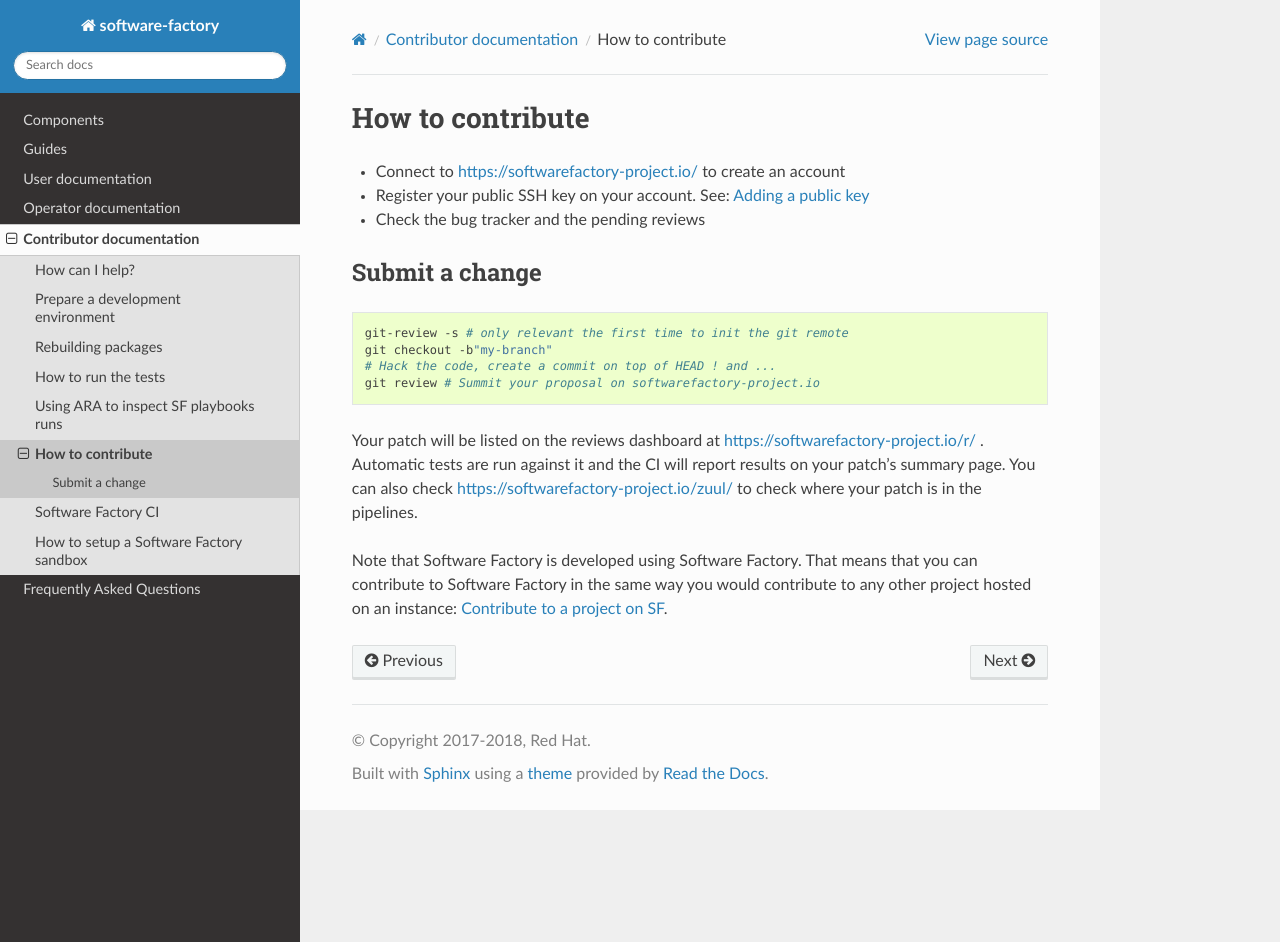
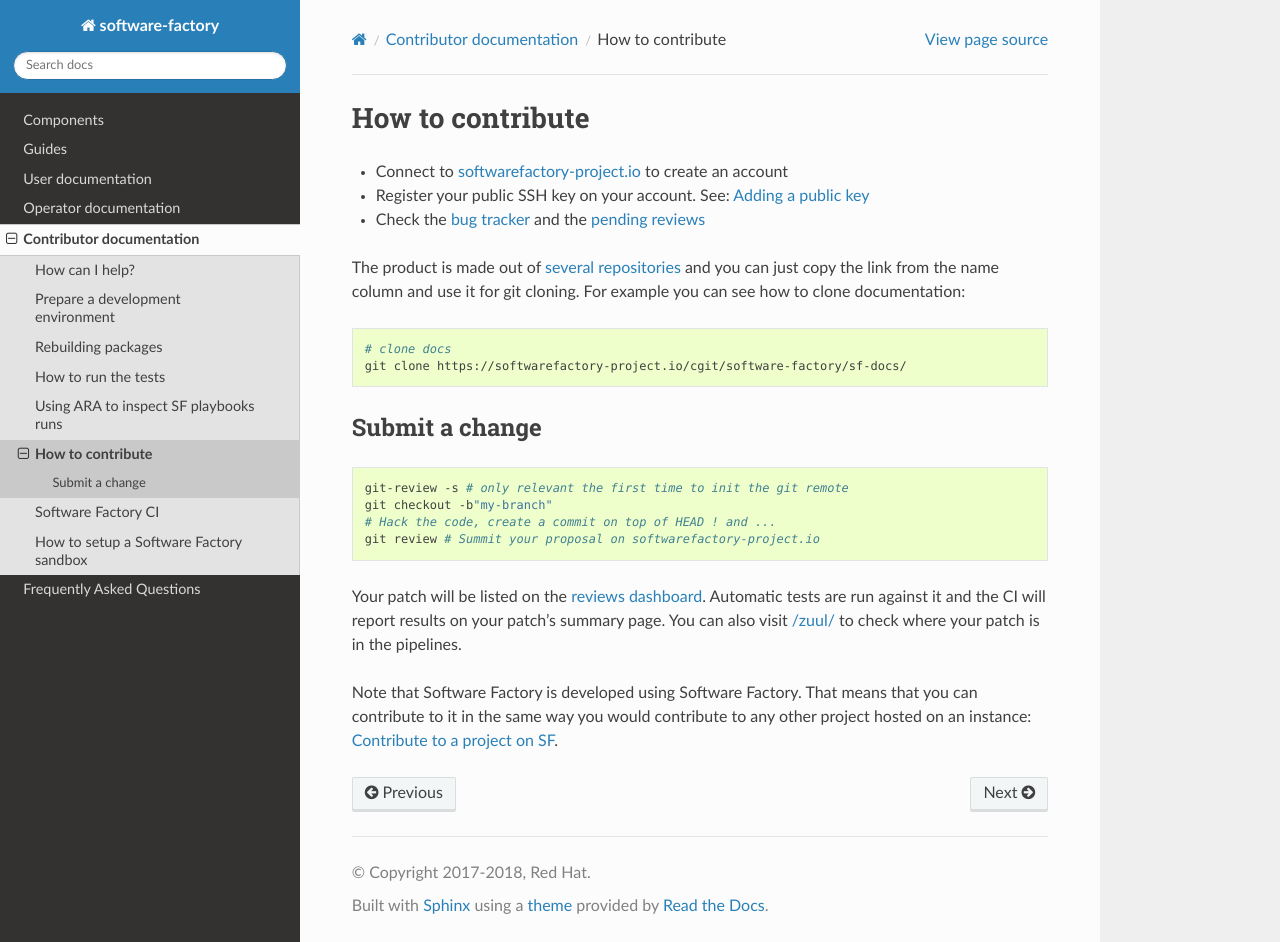
Before and after one commit to softwarefactory-project/sf-docs, a Sphinx documentation site: the page built from docs/contributor/how_to_contribute.rst, in a window 1280 px wide and 942 px high. Built offline with Sphinx 7.4.7 and the Read the Docs theme 2.0.0, drawn with Linux system fonts in a browser that asks for light colours.

Commit message:
Improve contributing documentation
- link to bug tracker
- link to pending reviews
- document cloning
- document how to fund sf related repo

Change-Id: Ia3facdef9dd992048bb0b0f950767d1e38371f28

```diff
--- a/docs/contributor/how_to_contribute.rst
+++ b/docs/contributor/how_to_contribute.rst
@@ -3,9 +3,19 @@
 How to contribute
 -----------------
 
-* Connect to https://softwarefactory-project.io/ to create an account
+* Connect to `softwarefactory-project.io`_ to create an account
 * Register your public SSH key on your account. See: :ref:`Adding public key`
-* Check the bug tracker and the pending reviews
+* Check the `bug tracker`_ and the `pending reviews`_
+
+The product is made out of `several repositories`_  and you can
+just copy the link from the name column and use it for git cloning. For example
+you can see how to clone documentation:
+
+.. code-block:: bash
+
+    # clone docs
+    git clone https://softwarefactory-project.io/cgit/software-factory/sf-docs/
+
 
 Submit a change
 ...............
@@ -17,11 +27,18 @@
   # Hack the code, create a commit on top of HEAD ! and ...
   git review # Summit your proposal on softwarefactory-project.io
 
-Your patch will be listed on the reviews dashboard at https://softwarefactory-project.io/r/ .
+Your patch will be listed on the `reviews dashboard`_.
 Automatic tests are run against it and the CI will
 report results on your patch's summary page. You can
-also check https://softwarefactory-project.io/zuul/ to check where your patch is in the pipelines.
+also visit `/zuul/`_  to check where your patch is in the pipelines.
 
 Note that Software Factory is developed using Software Factory. That means that you can
-contribute to Software Factory in the same way you would contribute to any other project hosted
+contribute to it in the same way you would contribute to any other project hosted
 on an instance: :ref:`contribute`.
+
+.. _`bug tracker`: https://tree.taiga.io/project/morucci-software-factory/backlog?q=
+.. _`pending reviews`: https://softwarefactory-project.io/r/#/q/project:%255Esoftware-factory.*
+.. _`several repositories`: https://softwarefactory-project.io/cgit/?q=software-factory%2Fsf
+.. _`reviews dashboard`: https://softwarefactory-project.io/r/
+.. _`/zuul/`: https://softwarefactory-project.io/zuul/
+.. _`softwarefactory-project.io`: https://softwarefactory-project.io/
```
